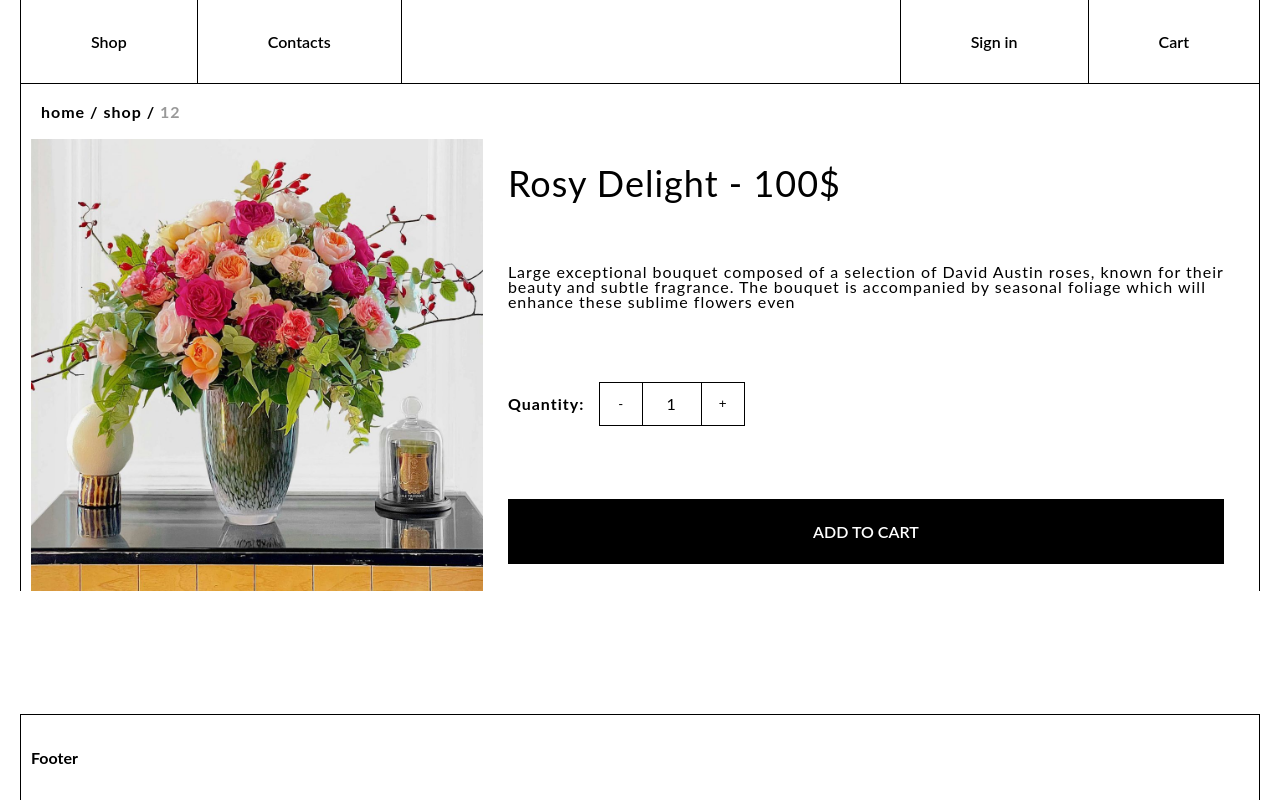
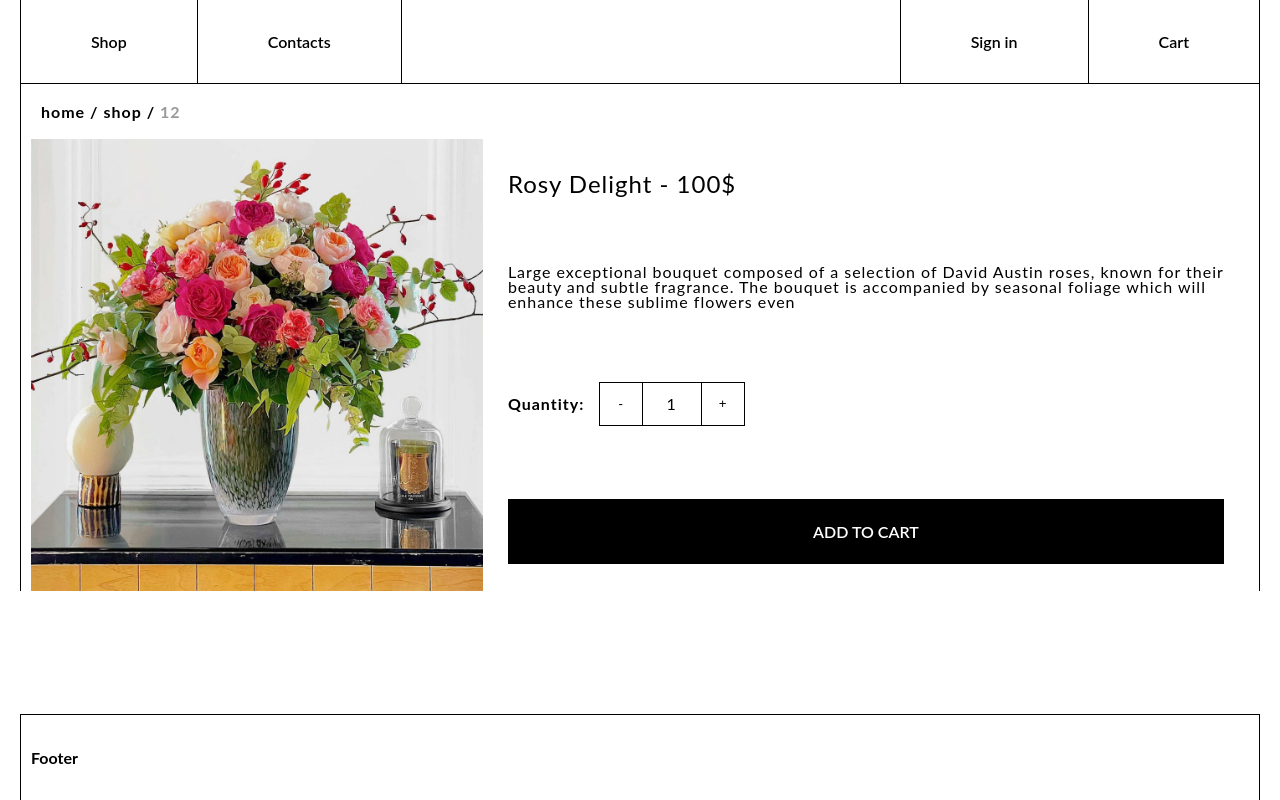
Before and after one commit to Istiniel/eCommerce, a React (Vite) app: page /products/12 in a window 1280 px wide. Built offline with nearby package versions, Linux system fonts and the light colour scheme.

Commit message:
fix: return old font size values

```diff
--- a/src/app/styles/abstracts/_variables.scss
+++ b/src/app/styles/abstracts/_variables.scss
@@ -11,9 +11,9 @@ $font-weight-black: 900;
 
 $font-size-small: 14px;
 $font-size-base: 16px;
+$font-size-medium: 20px;
+$font-size-heading: 24px;
 $font-size-medium-mobile: 26px;
-$font-size-medium: 36px;
-$font-size-heading: 67px;
 $font-size-large: 50px;
 $font-size-giant: 128px;
 
--- a/src/pages/NotFound/NotFound.module.scss
+++ b/src/pages/NotFound/NotFound.module.scss
@@ -10,7 +10,7 @@
 }
 
 .notFound {
-    font-size: $font-size-heading;
+    font-size: $font-size-large;
     text-align: center;
     margin-top: 100px;
 }
--- a/src/pages/Product/Product.module.scss
+++ b/src/pages/Product/Product.module.scss
@@ -29,11 +29,11 @@
 }
 
 .header {
-    @include font-style($font-sans, $font-size-medium, $color-neutral-1000)
+    @include font-style($font-sans, $font-size-heading, $color-neutral-1000);
 }
 
 .description {
-    @include font-style($font-sans, $font-size-base, $color-neutral-1000)
+    @include font-style($font-sans, $font-size-base, $color-neutral-1000);
 }
 
 @media screen and (max-width: 768px) {
```
